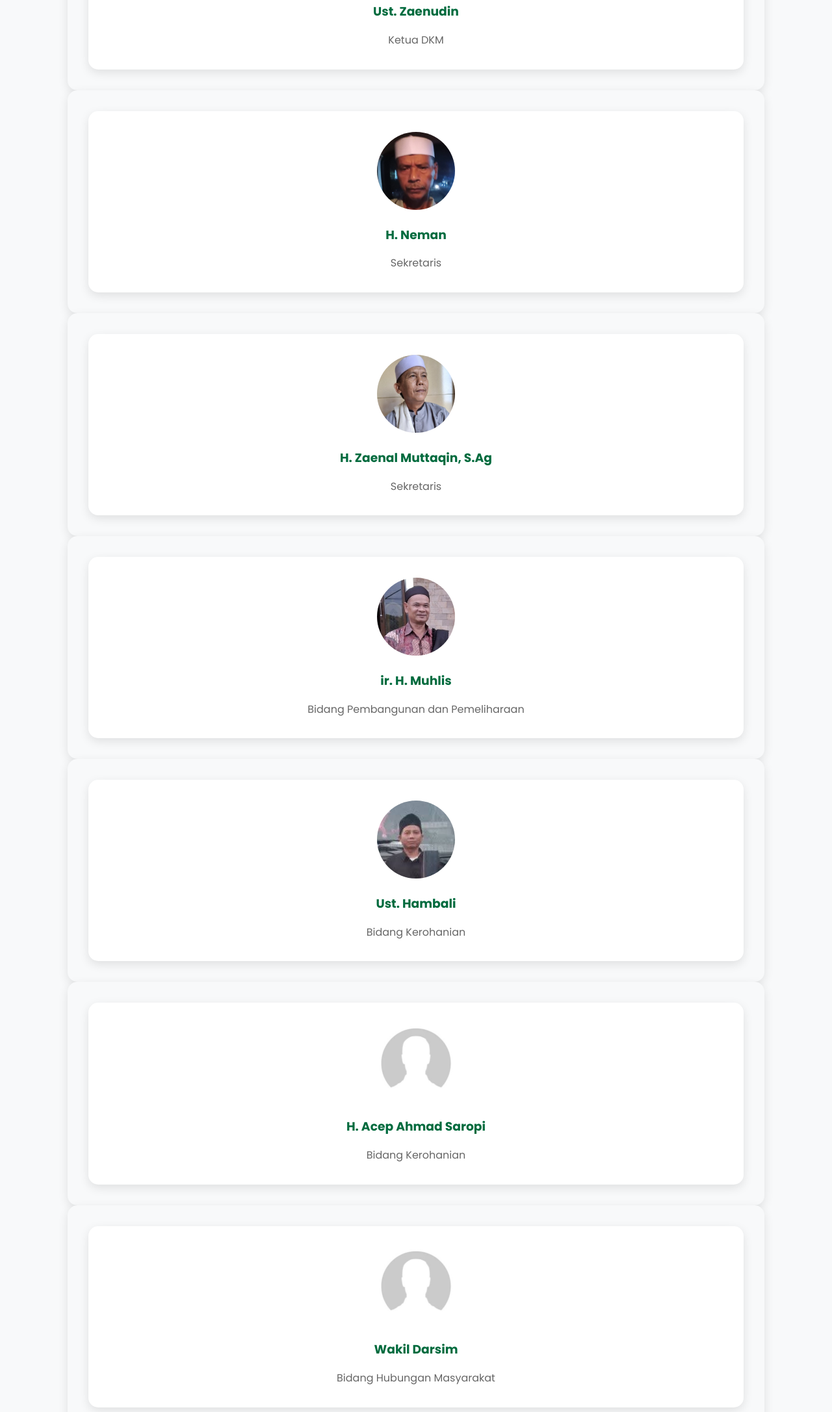
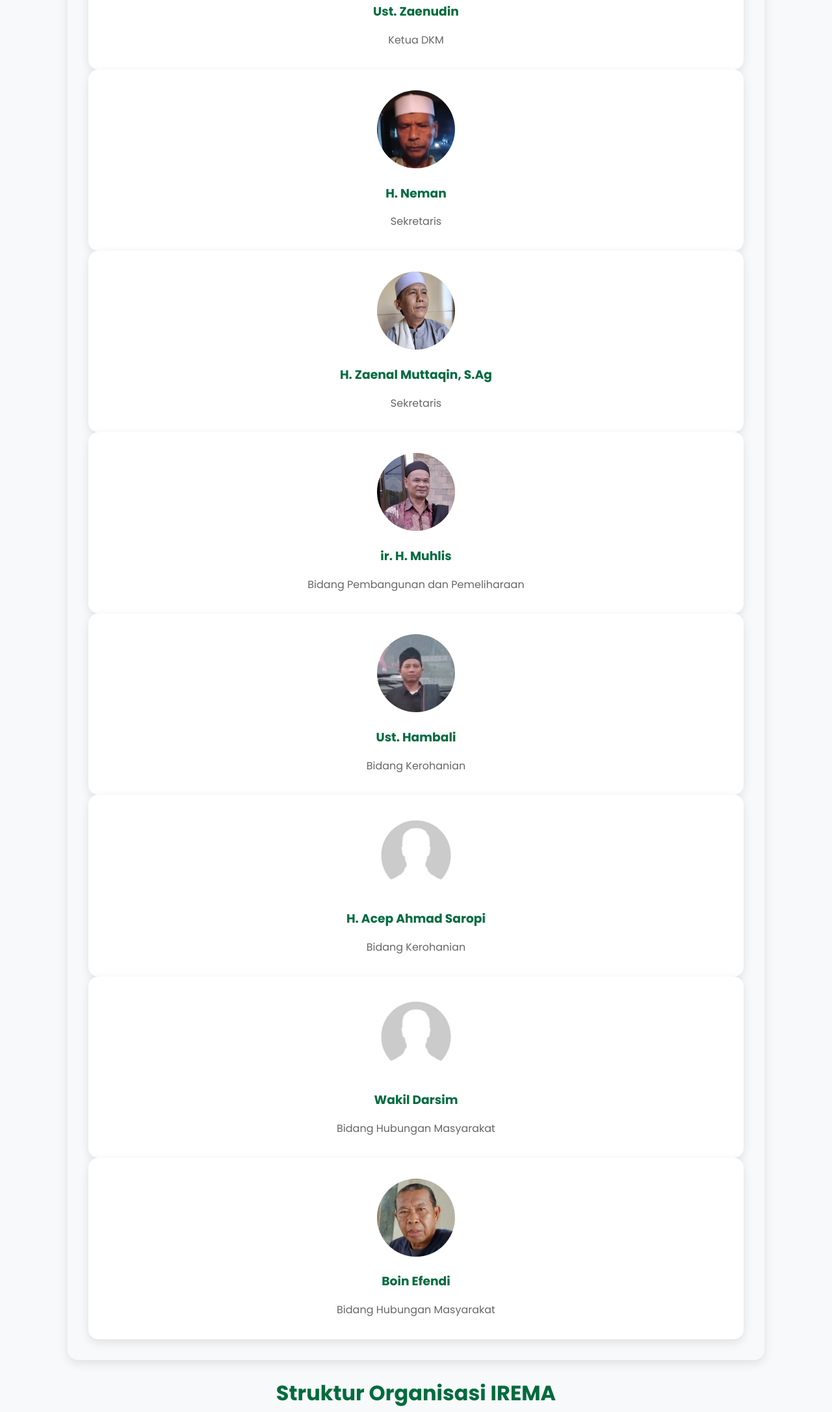
Before and after one commit to iremaattaqwa/masjid, a plain HTML site: page index.html in a window 1280 px wide. Shown: the part 2003-4176 px from the top of the page at 65% size. Drawn offline with nearby package versions, Linux system fonts and the light colour scheme; no server answers.

Commit message:
Update index.html

```diff
--- a/index.html
+++ b/index.html
@@ -116,50 +116,36 @@
                             <h3>Ust. Zaenudin</h3>
                             <p>Ketua DKM</p>
                         </div>
-                    </div>
-                    <div class="info-card">
                         <div class="org-item">
                             <img src="img/om.jpg" alt="Sekretaris">
                             <h3>H. Neman</h3>
                             <p>Sekretaris</p>
                         </div>
-                    </div>
-                    <div class="info-card">
                         <div class="org-item">
                             <img src="img/ayah.jpg" alt="Bendahara">
                             <h3>H. Zaenal Muttaqin, S.Ag</h3>
                             <p>Sekretaris</p>
                         </div>
-                    </div>
-                    <div class="info-card">
                         <div class="org-item">
                             <img src="img/hmuk.jpg" alt="Bidang Pembangunan">
                             <h3>ir. H. Muhlis</h3>
                             <p>Bidang Pembangunan dan Pemeliharaan</p>
                         </div>
-                    </div>
-                    <div class="info-card">
                         <div class="org-item">
                             <img src="img/abali.jpg" alt="Bidang Kerohanian">
                             <h3>Ust. Hambali</h3>
                             <p>Bidang Kerohanian</p>
                         </div>
-                    </div>
-                    <div class="info-card">
                         <div class="org-item">
                             <img src="img/nofoto.jpg" alt="Bidang Kerohanian">
                             <h3>H. Acep Ahmad Saropi</h3>
                             <p>Bidang Kerohanian</p>
                         </div>
-                    </div>
-                    <div class="info-card">
                         <div class="org-item">
                             <img src="img/nofoto.jpg" alt="Bidang Hubungan Masyarakat">
                             <h3>Wakil Darsim</h3>
                             <p>Bidang Hubungan Masyarakat</p>
                         </div>
-                    </div>
-                    <div class="info-card">
                         <div class="org-item">
                             <img src="img/boin.jpg" alt="Bidang Hubungan Masyarakat">
                             <h3>Boin Efendi</h3>
@@ -235,7 +221,6 @@
                             <h3>Ust. Ahmad Hambali</h3>
                             <p><b>Imam</b></p>
                         </div>
-                        <br>
                         <div class="org-item">
                             <img src="img/mmh.jpg" alt="Khotib">
                             <h3>Ust. Mumuh Muhidin</h3>
```
